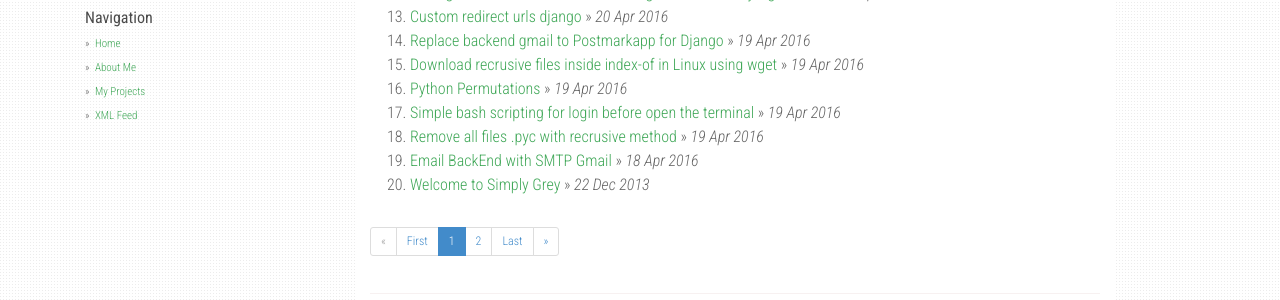
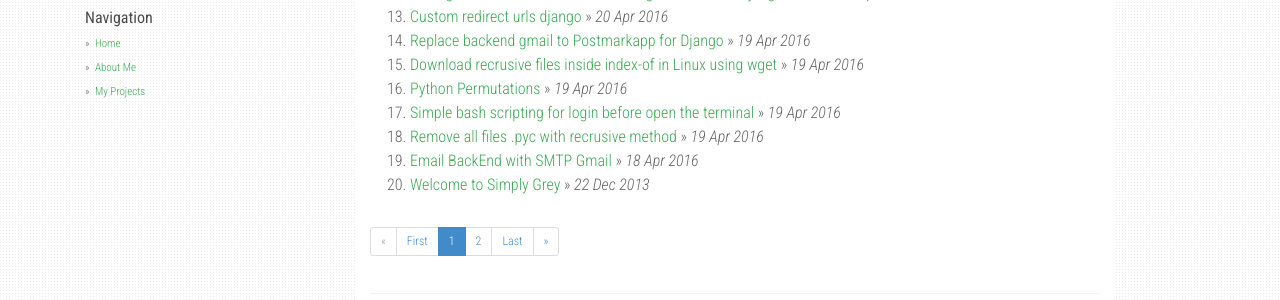
Before and after one commit to theforger/theforger.github.io, a Jekyll site: the page built from index.html, in a window 1280 px wide. Shown: the part 373-673 px from the top of the page. Built offline with Jekyll 4.4.1, drawn with Linux system fonts in a browser that asks for light colours; nearby versions of some CDN libraries; the list of posts is cut into pages by our own code.

Commit message:
Update _config.yml

```diff
--- a/_config.yml
+++ b/_config.yml
@@ -36,8 +36,7 @@ urls:
       url: /about/
     - text: My Projects
       url: /projects/
-    - text: XML Feed
-      url: /feed.xml
+
 
 url: "https://agusmakmun.github.io"
 baseurl: ""
```
